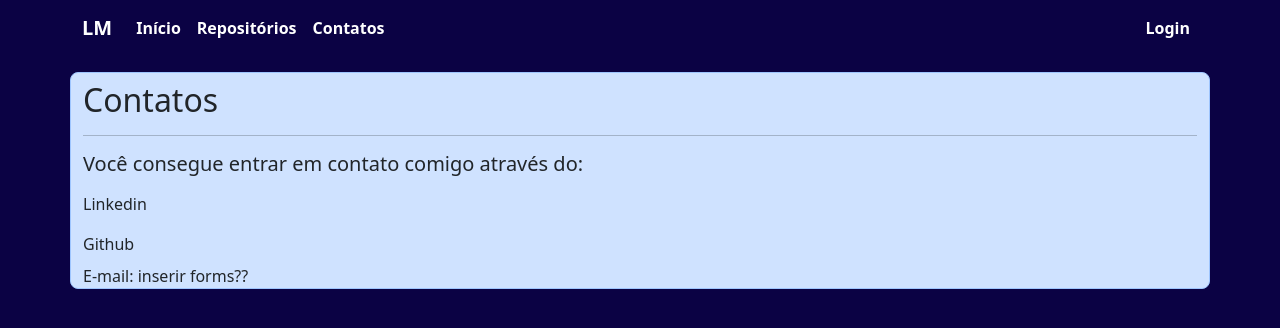
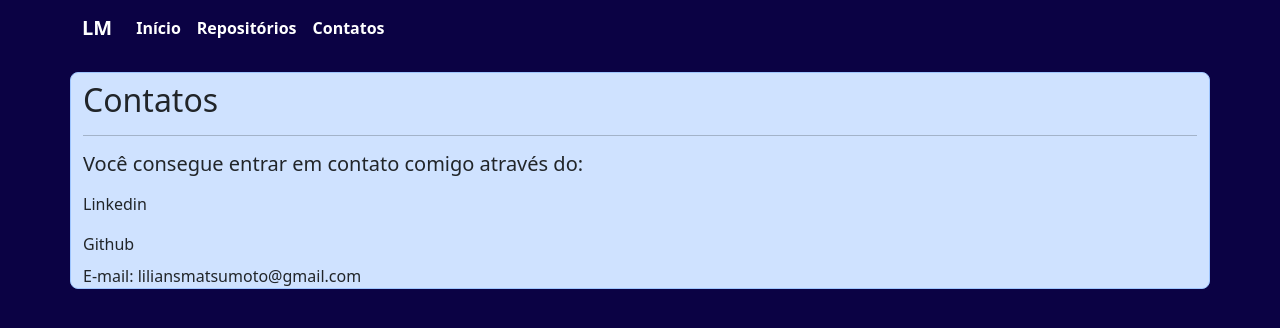
Before and after one commit to liliansom/Flask, a Flask app: page /contato in a window 1280 px wide. Shown: the top 328 px of the page. Run offline with Flask 2, Linux system fonts and the light colour scheme.

Commit message:
Retirada página login

```diff
--- a/main.py
+++ b/main.py
@@ -18,10 +18,5 @@ def contato():
 def repositorio():
     return render_template('repositorio.html')
 
-@app.route('/login')
-def login():
-    formlogin = FormLogin()
-    return render_template('login.html', formlogin=formlogin)
-
 if __name__ == '__main__':
     app.run(debug=True)
--- a/templates/contato.html
+++ b/templates/contato.html
@@ -13,7 +13,7 @@
       <li class="nav-item">
         <a class="nav-link" href="https://github.com/liliansom" target="_blank">Github</a>
       </li>
-        <h7>E-mail: inserir forms??</h7>
+        <h7>E-mail: liliansmatsumoto@gmail.com</h7>
     </ul>
     </div>
 {% endblock %}
--- a/templates/navbar.html
+++ b/templates/navbar.html
@@ -13,12 +13,6 @@
               <a class="nav-link active fw-bold text-white" aria-current="page" href="{{ url_for('contato') }}">Contatos</a>
           </li>
         </ul>
-        <form class="d-flex navbar-nav">
-            <li class="nav-item">
-                <a class="nav-link active fw-bold text-white" aria-current="page" href="{{ url_for('login') }}">Login</a>
-            </li>
-
-        </form>
       </div>
     </div>
   </nav>
```
Also changed, not shown: ProjetoBase.md (+0 -4 lines), templates/login.html (deleted, +0 -16 lines).
